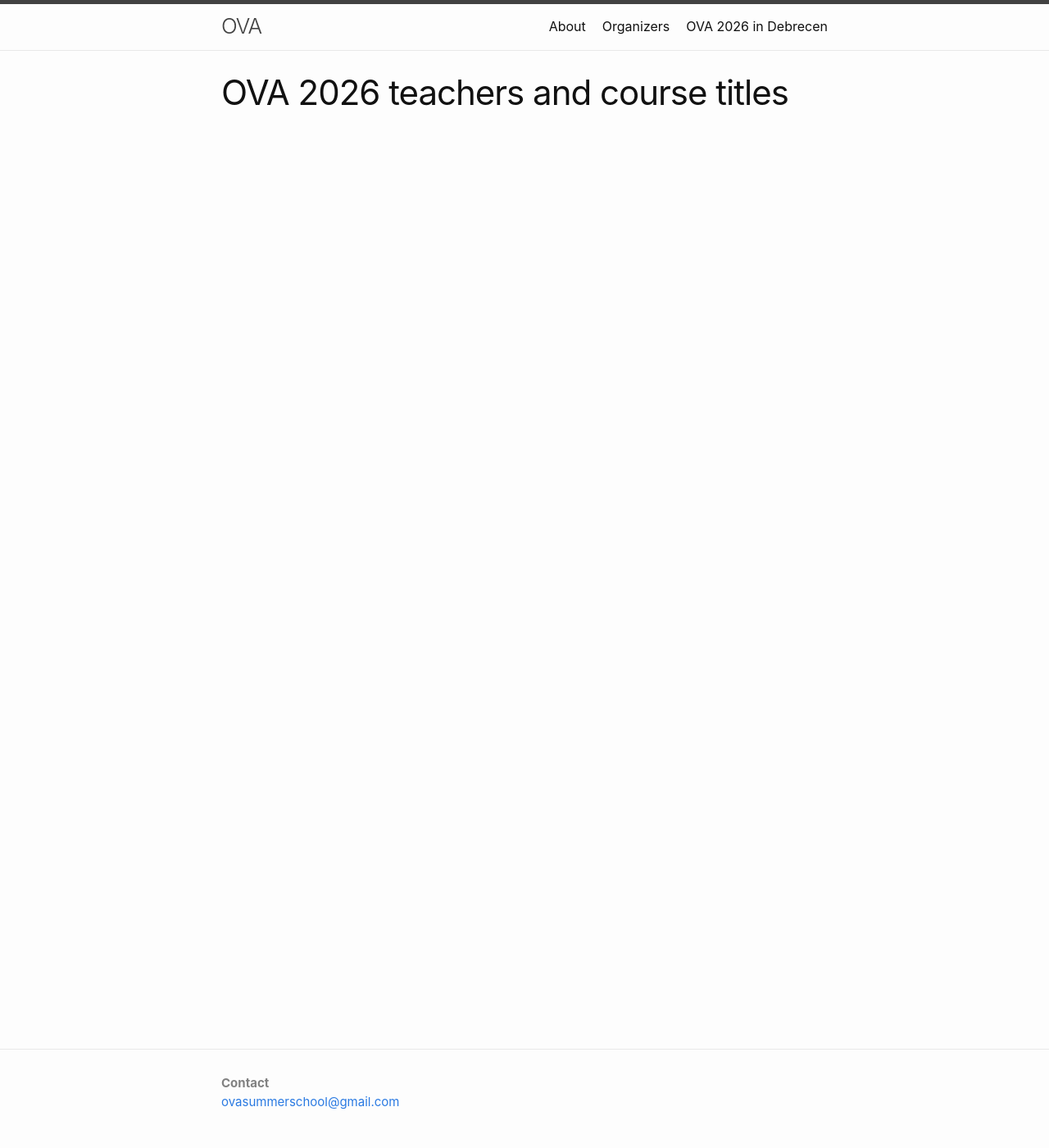
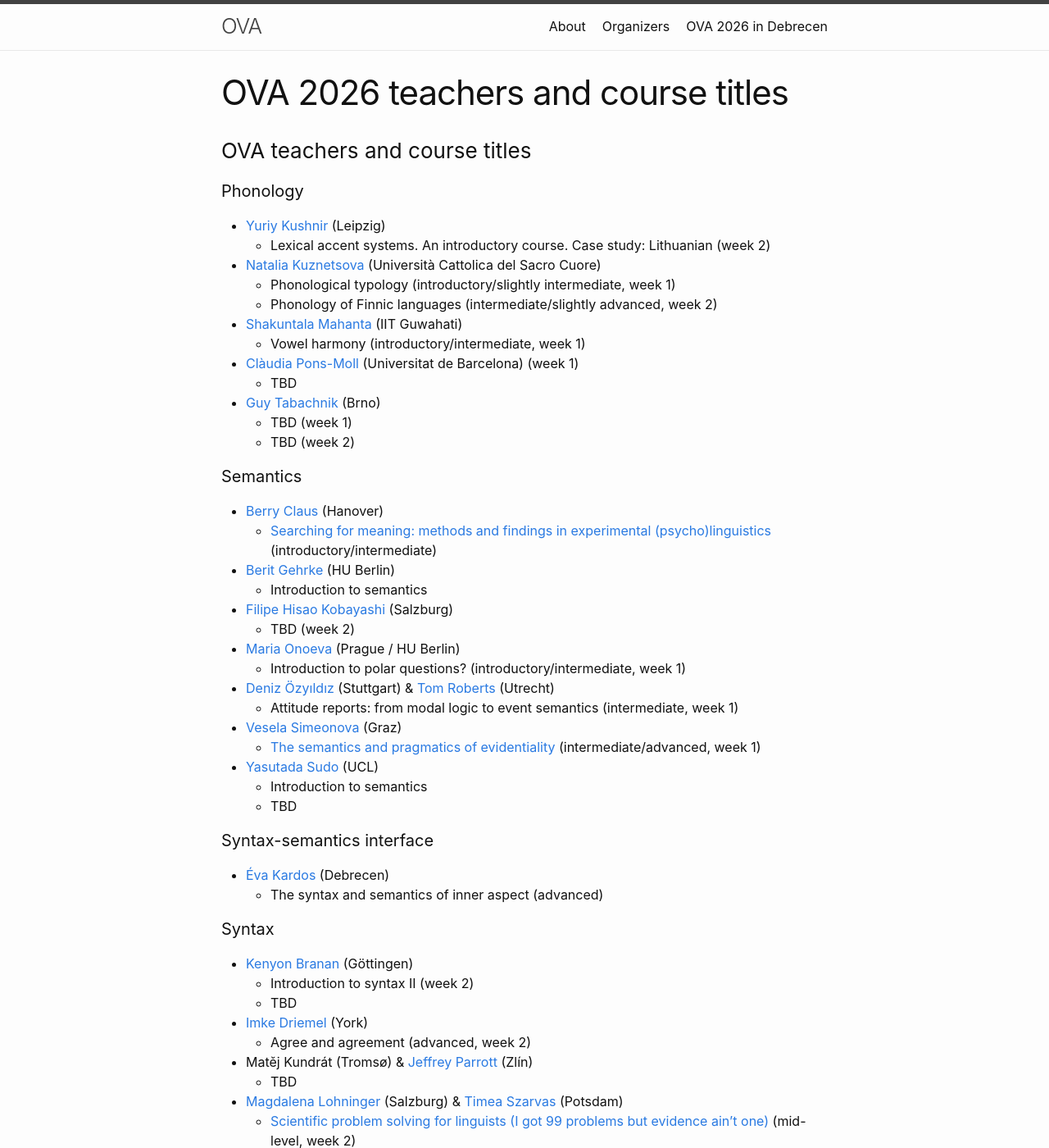
Before and after one commit to ovaschool/ovaschool.github.io, a Jekyll site: the page built from staticpages/ova2026-teachers.markdown, in a window 1280 px wide and 1400 px high. Shown: the whole window at 82% size. Built offline with Jekyll 4.4.1, drawn with Linux system fonts in a browser that asks for light colours; some of the changed text lies outside the part shown.

Commit message:
Update ova2026-teachers.markdown

```diff
--- a/staticpages/ova2026-teachers.markdown
+++ b/staticpages/ova2026-teachers.markdown
@@ -4,3 +4,57 @@ title: OVA 2026 teachers and course titles
 permalink: ova2026-teachers
 exclude: true
 ---
+
+### OVA teachers and course titles
+
+#### Phonology
+
+- [Yuriy Kushnir](https://yuriykushnir.com/) (Leipzig)
+  - Lexical accent systems. An introductory course. Case study: Lithuanian (week 2)
+- [Natalia Kuznetsova](https://unicatt.academia.edu/NataliaKuznetsova) (Università Cattolica del Sacro Cuore)
+  - Phonological typology (introductory/slightly intermediate, week 1)
+  - Phonology of Finnic languages (intermediate/slightly advanced, week 2)
+- [Shakuntala Mahanta](https://www.iitg.ac.in/hss/faculty_page_profile.php?name=MzgvUVFIK2oydWpTaXFzNUJOUkExZz09) (IIT Guwahati)
+  - Vowel harmony (introductory/intermediate, week 1)
+- [Clàudia Pons-Moll](https://stel.ub.edu/filologiacatalana/directori-organitzatiu/claudia-pons-moll) (Universitat de Barcelona) (week 1)
+  - TBD
+- [Guy Tabachnik](https://gtabach.github.io/) (Brno)
+  - TBD (week 1)
+  - TBD (week 2)
+
+#### Semantics
+
+- [Berry Claus](https://www.germanistik.uni-hannover.de/claus) (Hanover)
+  - [Searching for meaning: methods and findings in experimental (psycho)linguistics](#berry-claus-searching-for-meaning-methods-and-findings-in-experimental-psycholinguistics) (introductory/intermediate)
+- [Berit Gehrke](http://www.beritgehrke.com/) (HU Berlin)
+  - Introduction to semantics
+- [Filipe Hisao Kobayashi](https://fhkobayashi.net/) (Salzburg)
+  - TBD (week 2)
+- [Maria Onoeva](https://mariaonoeva.github.io/) (Prague / HU Berlin)
+  - Introduction to polar questions? (introductory/intermediate, week 1)
+- [Deniz Özyıldız](https://deniz.fr/) (Stuttgart) & [Tom Roberts](https://www.uu.nl/staff/TDHRoberts) (Utrecht)
+  - Attitude reports: from modal logic to event semantics (intermediate, week 1)
+- [Vesela Simeonova](https://kfunigraz.academia.edu/VeselaSimeonova) (Graz)
+  - [The semantics and pragmatics of evidentiality](#vesela-simeonova-the-semantics-and-pragmatics-of-evidentiality) (intermediate/advanced, week 1)
+- [Yasutada Sudo](https://www.homepages.ucl.ac.uk/~ucjtudo/) (UCL)
+  - Introduction to semantics
+  - TBD
+
+#### Syntax-semantics interface
+
+- [Éva Kardos](https://evakardos.com/) (Debrecen)
+  - The syntax and semantics of inner aspect (advanced)
+
+#### Syntax
+
+- [Kenyon Branan](https://sites.google.com/view/kbranan/home) (Göttingen)
+  - Introduction to syntax II (week 2)
+  - TBD
+- [Imke Driemel](https://www.york.ac.uk/language-linguistic-science/people/imkedriemel/) (York)
+  - Agree and agreement (advanced, week 2)
+- Matěj Kundrát (Tromsø) & [Jeffrey Parrott](https://utb-cz.academia.edu/JeffreyParrott) (Zlín)
+  - TBD
+- [Magdalena Lohninger](https://lenalohninger.wordpress.com/) (Salzburg) & [Timea Szarvas](https://timeaszarvas.github.io/) (Potsdam)
+  - [Scientific problem solving for linguists (I got 99 problems but evidence ain't one)](#magdalena-lohninger--timea-szarvas-scientific-problem-solving-for-linguists-i-got-99-problems-but-evidence-aint-one) (mid-level, week 2)
+- [Timea Szarvas](https://timeaszarvas.github.io/) (Potsdam)
+  - Introduction to syntax I (week 1)
```
